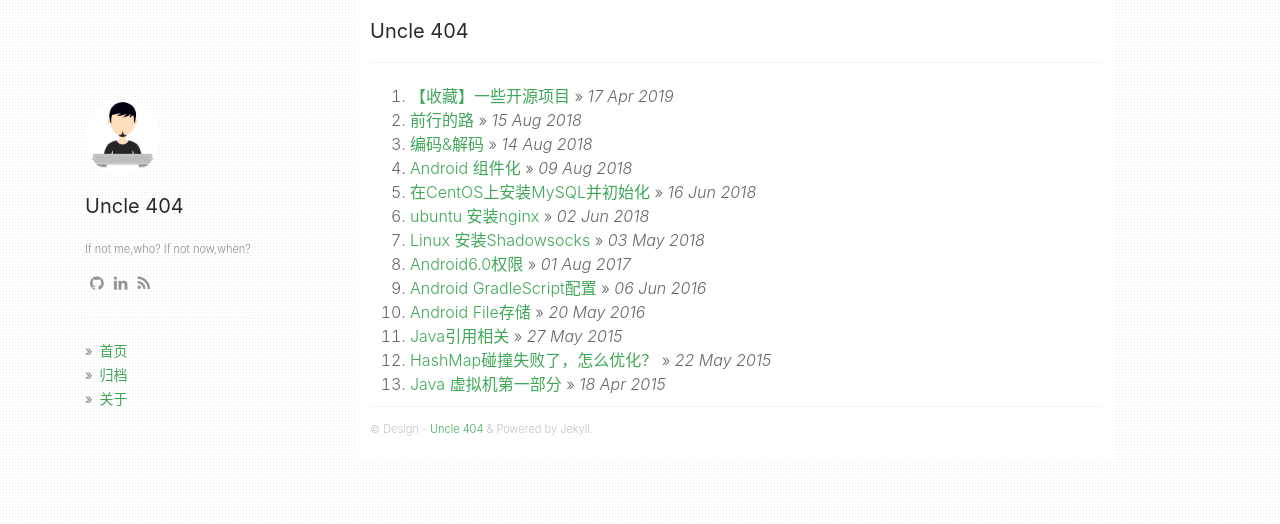
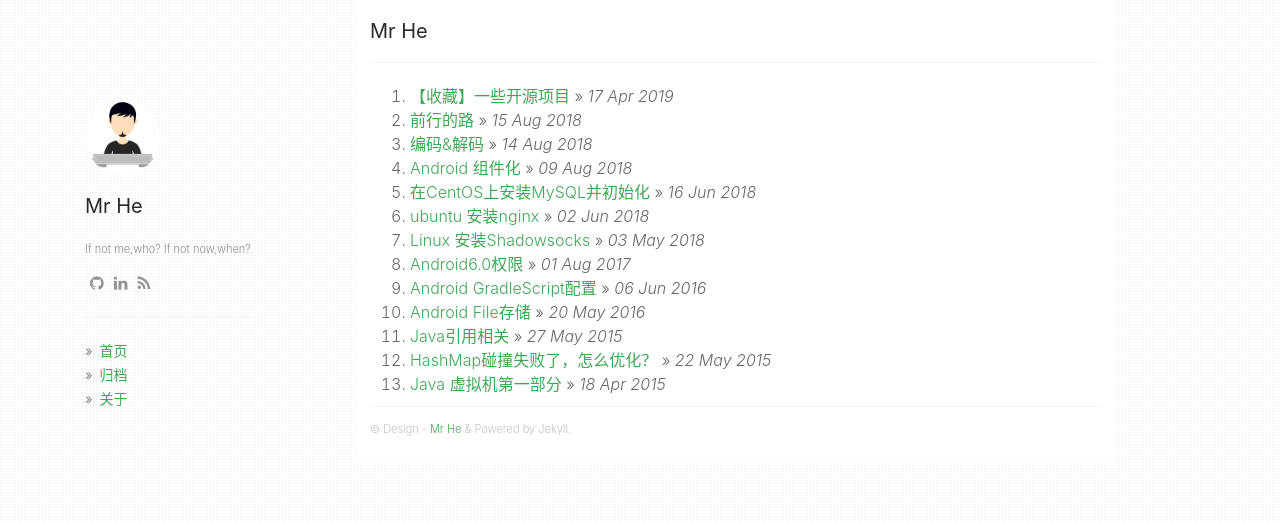
Before and after one commit to alphaletsgo/alphaletsgo.github.com, a Jekyll site: the page built from index.html, in a window 1280 px wide. Shown: the top 524 px of the page. Built offline with Jekyll 4.4.1, drawn with Linux system fonts in a browser that asks for light colours; nearby versions of some CDN libraries; the list of posts is cut into pages by our own code.

Commit message:
update info

```diff
--- a/_config.yml
+++ b/_config.yml
@@ -1,6 +1,6 @@
-title: Uncle 404
-description: Uncle 404
-author: Uncle 404
+title: Mr He
+description: Mr He
+author: Mr He
 github: https://github.com/uncle404
 about: If not me,who? If not now,when?
 avatar_url: /static/img/avatar.jpg
```
